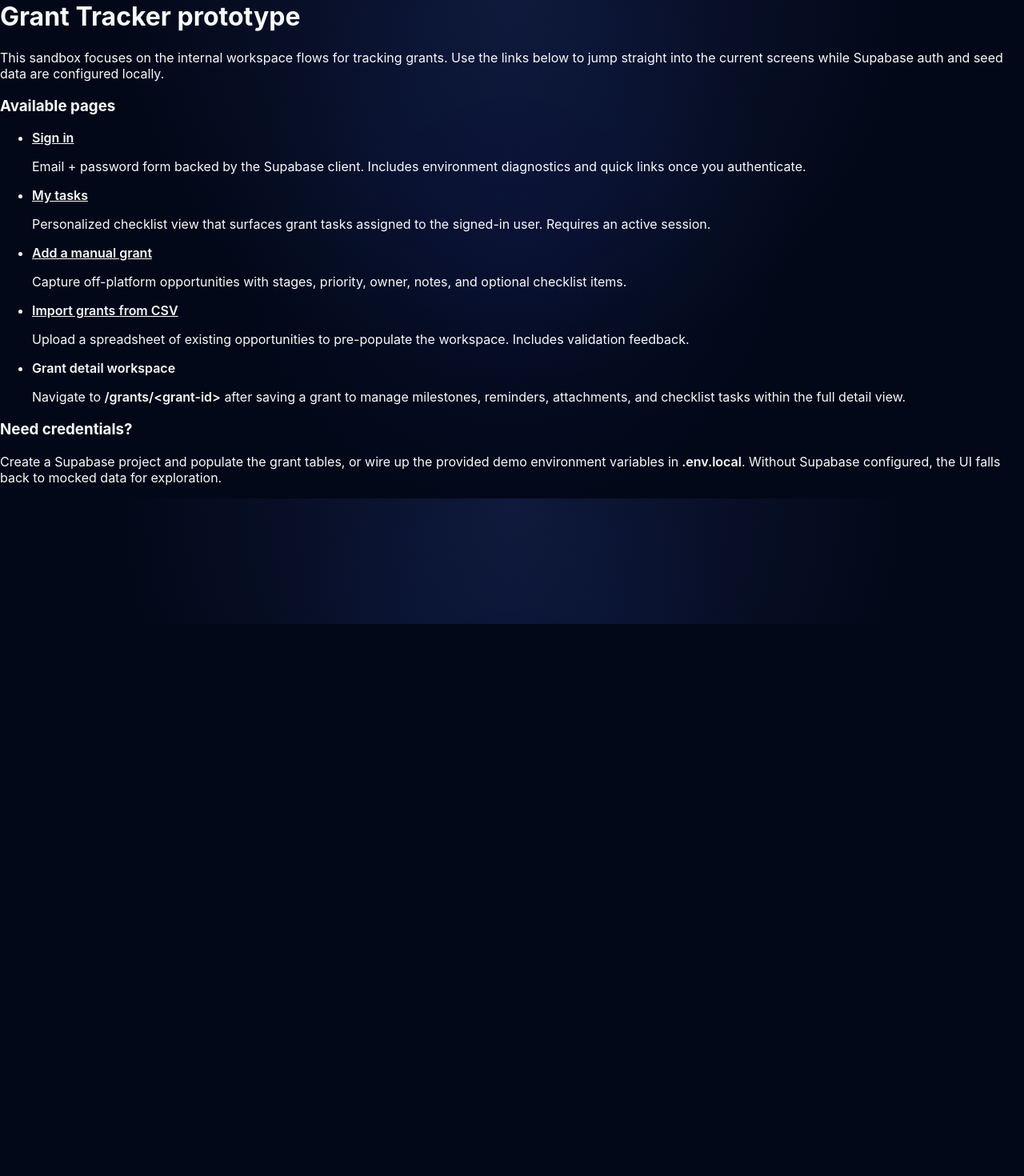
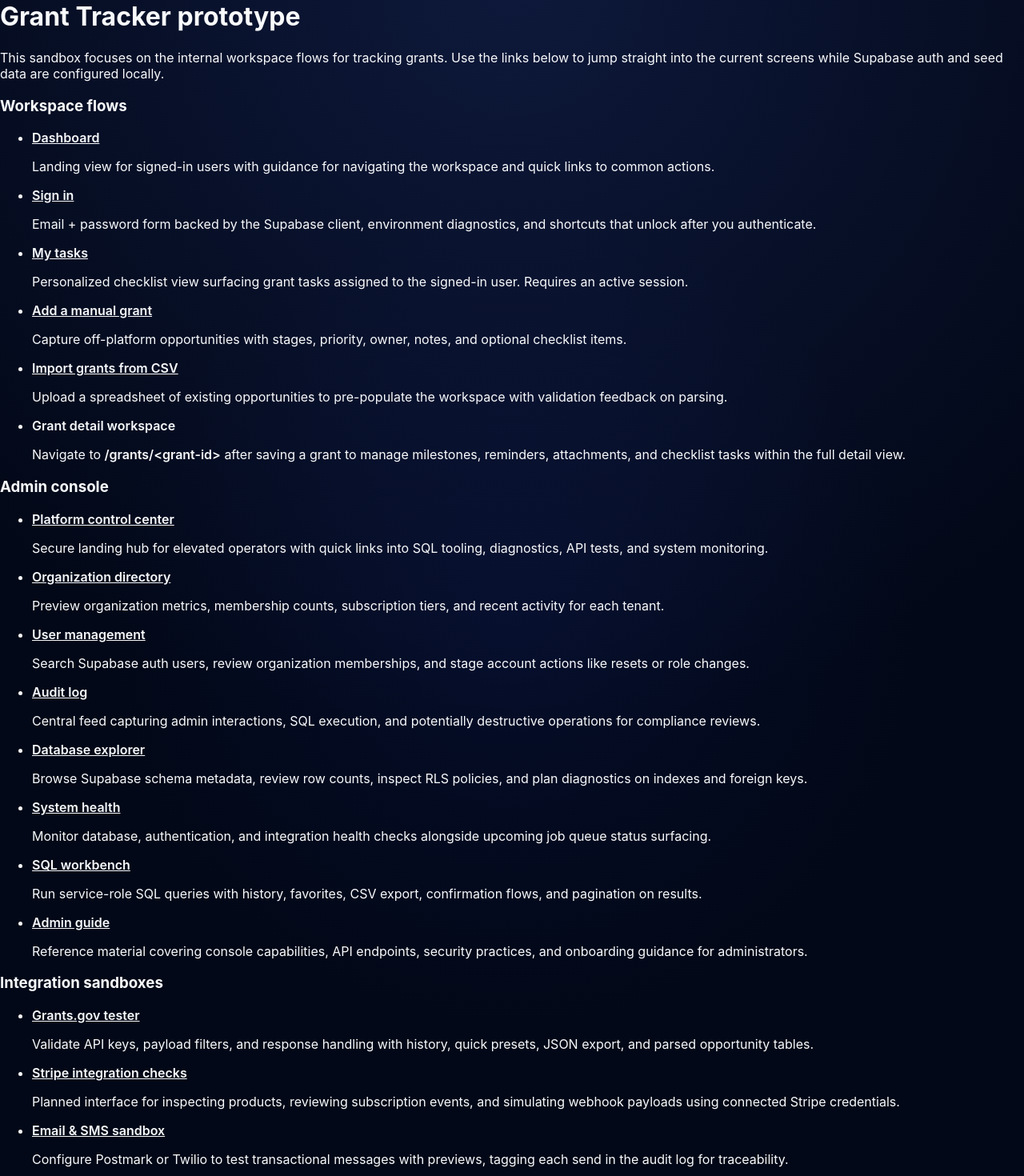
Before and after one commit to SamWylde/Grant-Tracker, a Next.js app: page / in a window 1280 px wide. Shown: the part 20-1490 px from the top of the page at 80% size. Before the commit the page ends 800 px from the top, so only its background shows below. Built offline with nearby package versions, Linux system fonts and the light colour scheme; no server answers; the database is empty.

Commit message:
Expand homepage links

```diff
--- a/app/page.tsx
+++ b/app/page.tsx
@@ -16,19 +16,31 @@ export default function HomePage() {
           </Text>
         </Stack>
 
+        <Stack gap="lg">
           <Stack gap="sm">
             <Title order={3} size="h4">
-            Available pages
+              Workspace flows
             </Title>
             <List spacing="md" withPadding>
+              <List.Item>
+                <Stack gap={2}>
+                  <Anchor component={Link} href="/dashboard" fw={600}>
+                    Dashboard
+                  </Anchor>
+                  <Text size="sm" c="dimmed">
+                    Landing view for signed-in users with guidance for navigating the workspace and quick links to common
+                    actions.
+                  </Text>
+                </Stack>
+              </List.Item>
               <List.Item>
                 <Stack gap={2}>
                   <Anchor component={Link} href="/login" fw={600}>
                     Sign in
                   </Anchor>
                   <Text size="sm" c="dimmed">
-                  Email + password form backed by the Supabase client. Includes environment diagnostics and quick links once
-                  you authenticate.
+                    Email + password form backed by the Supabase client, environment diagnostics, and shortcuts that unlock
+                    after you authenticate.
                   </Text>
                 </Stack>
               </List.Item>
@@ -38,7 +50,7 @@ export default function HomePage() {
                     My tasks
                   </Anchor>
                   <Text size="sm" c="dimmed">
-                  Personalized checklist view that surfaces grant tasks assigned to the signed-in user. Requires an active
+                    Personalized checklist view surfacing grant tasks assigned to the signed-in user. Requires an active
                     session.
                   </Text>
                 </Stack>
@@ -59,7 +71,8 @@ export default function HomePage() {
                     Import grants from CSV
                   </Anchor>
                   <Text size="sm" c="dimmed">
-                  Upload a spreadsheet of existing opportunities to pre-populate the workspace. Includes validation feedback.
+                    Upload a spreadsheet of existing opportunities to pre-populate the workspace with validation feedback on
+                    parsing.
                   </Text>
                 </Stack>
               </List.Item>
@@ -73,6 +86,143 @@ export default function HomePage() {
                 </Stack>
               </List.Item>
             </List>
+          </Stack>
+
+          <Stack gap="sm">
+            <Title order={3} size="h4">
+              Admin console
+            </Title>
+            <List spacing="md" withPadding>
+              <List.Item>
+                <Stack gap={2}>
+                  <Anchor component={Link} href="/admin" fw={600}>
+                    Platform control center
+                  </Anchor>
+                  <Text size="sm" c="dimmed">
+                    Secure landing hub for elevated operators with quick links into SQL tooling, diagnostics, API tests, and
+                    system monitoring.
+                  </Text>
+                </Stack>
+              </List.Item>
+              <List.Item>
+                <Stack gap={2}>
+                  <Anchor component={Link} href="/admin/orgs" fw={600}>
+                    Organization directory
+                  </Anchor>
+                  <Text size="sm" c="dimmed">
+                    Preview organization metrics, membership counts, subscription tiers, and recent activity for each tenant.
+                  </Text>
+                </Stack>
+              </List.Item>
+              <List.Item>
+                <Stack gap={2}>
+                  <Anchor component={Link} href="/admin/users" fw={600}>
+                    User management
+                  </Anchor>
+                  <Text size="sm" c="dimmed">
+                    Search Supabase auth users, review organization memberships, and stage account actions like resets or role
+                    changes.
+                  </Text>
+                </Stack>
+              </List.Item>
+              <List.Item>
+                <Stack gap={2}>
+                  <Anchor component={Link} href="/admin/audit" fw={600}>
+                    Audit log
+                  </Anchor>
+                  <Text size="sm" c="dimmed">
+                    Central feed capturing admin interactions, SQL execution, and potentially destructive operations for
+                    compliance reviews.
+                  </Text>
+                </Stack>
+              </List.Item>
+              <List.Item>
+                <Stack gap={2}>
+                  <Anchor component={Link} href="/admin/database" fw={600}>
+                    Database explorer
+                  </Anchor>
+                  <Text size="sm" c="dimmed">
+                    Browse Supabase schema metadata, review row counts, inspect RLS policies, and plan diagnostics on indexes
+                    and foreign keys.
+                  </Text>
+                </Stack>
+              </List.Item>
+              <List.Item>
+                <Stack gap={2}>
+                  <Anchor component={Link} href="/admin/system" fw={600}>
+                    System health
+                  </Anchor>
+                  <Text size="sm" c="dimmed">
+                    Monitor database, authentication, and integration health checks alongside upcoming job queue status
+                    surfacing.
+                  </Text>
+                </Stack>
+              </List.Item>
+              <List.Item>
+                <Stack gap={2}>
+                  <Anchor component={Link} href="/admin/sql" fw={600}>
+                    SQL workbench
+                  </Anchor>
+                  <Text size="sm" c="dimmed">
+                    Run service-role SQL queries with history, favorites, CSV export, confirmation flows, and pagination on
+                    results.
+                  </Text>
+                </Stack>
+              </List.Item>
+              <List.Item>
+                <Stack gap={2}>
+                  <Anchor component={Link} href="/admin/docs" fw={600}>
+                    Admin guide
+                  </Anchor>
+                  <Text size="sm" c="dimmed">
+                    Reference material covering console capabilities, API endpoints, security practices, and onboarding
+                    guidance for administrators.
+                  </Text>
+                </Stack>
+              </List.Item>
+            </List>
+          </Stack>
+
+          <Stack gap="sm">
+            <Title order={3} size="h4">
+              Integration sandboxes
+            </Title>
+            <List spacing="md" withPadding>
+              <List.Item>
+                <Stack gap={2}>
+                  <Anchor component={Link} href="/admin/api-test/grants-gov" fw={600}>
+                    Grants.gov tester
+                  </Anchor>
+                  <Text size="sm" c="dimmed">
+                    Validate API keys, payload filters, and response handling with history, quick presets, JSON export, and
+                    parsed opportunity tables.
+                  </Text>
+                </Stack>
+              </List.Item>
+              <List.Item>
+                <Stack gap={2}>
+                  <Anchor component={Link} href="/admin/api-test/stripe" fw={600}>
+                    Stripe integration checks
+                  </Anchor>
+                  <Text size="sm" c="dimmed">
+                    Planned interface for inspecting products, reviewing subscription events, and simulating webhook payloads
+                    using connected Stripe credentials.
+                  </Text>
+                </Stack>
+              </List.Item>
+              <List.Item>
+                <Stack gap={2}>
+                  <Anchor component={Link} href="/admin/api-test/email" fw={600}>
+                    Email & SMS sandbox
+                  </Anchor>
+                  <Text size="sm" c="dimmed">
+                    Configure Postmark or Twilio to test transactional messages with previews, tagging each send in the audit
+                    log for traceability.
+                  </Text>
+                </Stack>
+              </List.Item>
+            </List>
+          </Stack>
         </Stack>
 
         <Stack gap={4}>
```
Lines whose indentation alone changed are shown as unchanged.
